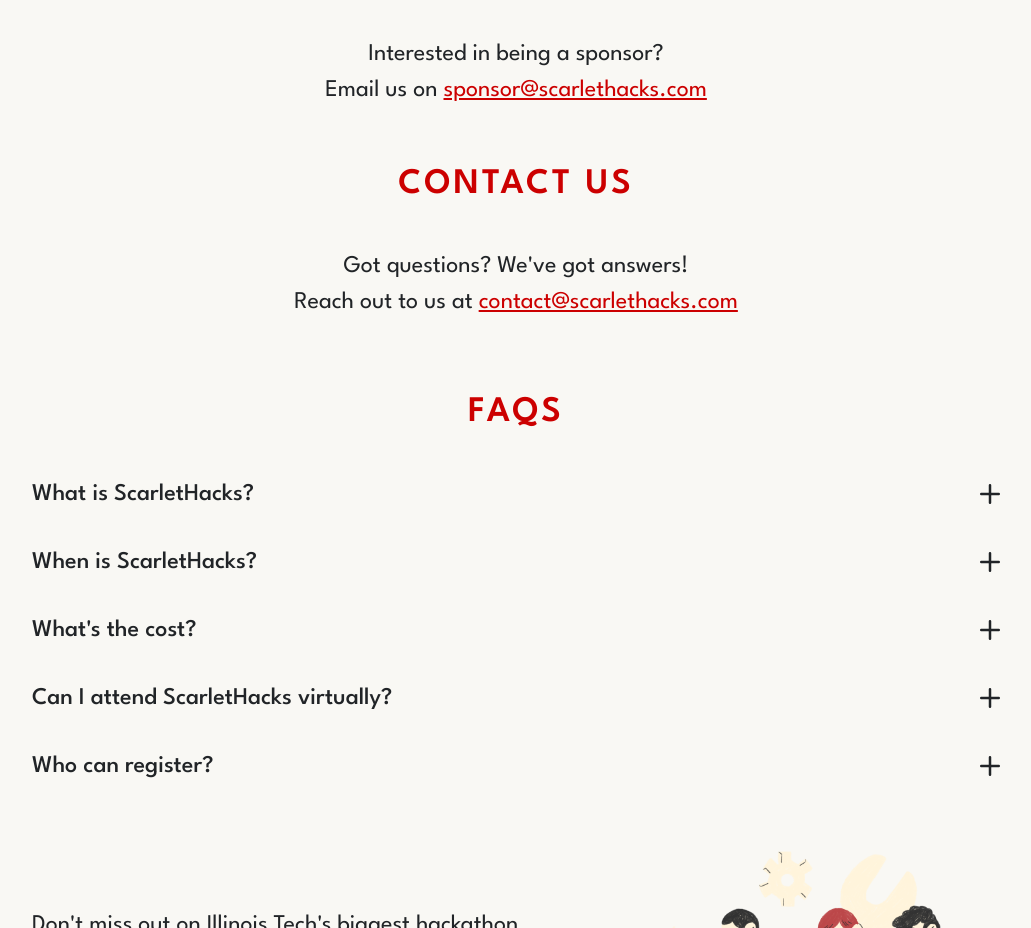
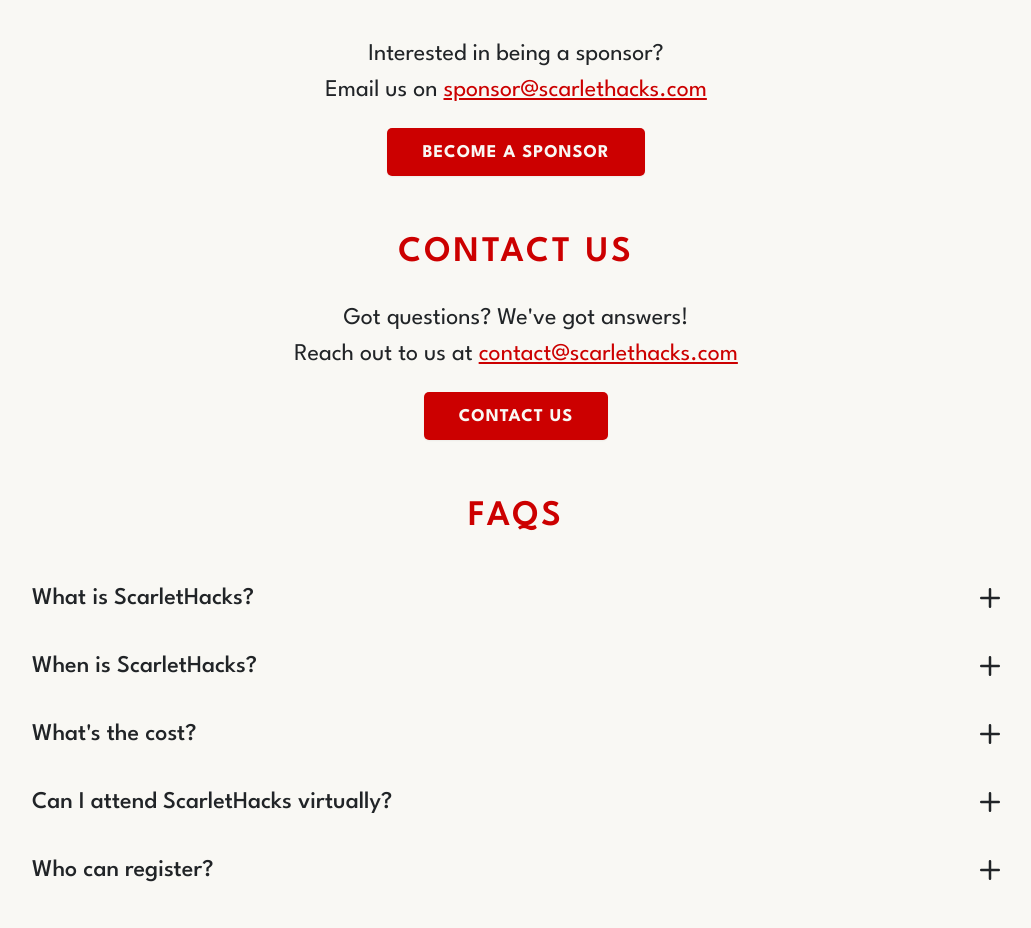
Before and after one commit to iitacm/ScarletHacks2025, a React (Vite) app: page / in a window 1280 px wide. Shown: the part 2441-3369 px from the top of the page, without its empty margins (124-1155 px from the left). Built offline with nearby package versions, Linux system fonts and the light colour scheme.

Commit message:
add meta tags and button for email

```diff
--- a/index.html
+++ b/index.html
@@ -11,6 +11,20 @@
       href="https://fonts.googleapis.com/css2?family=League+Spartan:wght@100..900&display=swap"
       rel="stylesheet"
     />
+    <meta property="og:title" content="ScarletHacks" />
+    <meta
+      property="og:description"
+      content="Illinois Tech's biggest hackathon"
+    />
+    <meta property="og:image" content="/ScarletHacksTextLogo.png" />
+    <meta
+      property="og:image:alt"
+      content="ScarletHacks logo with text and a red background"
+    />
+    <meta property="og:image:type" content="image/png" />
+    <meta property="og:image:width" content="1200" />
+    <meta property="og:image:height" content="630" />
+    <meta property="og:url" content="https://www.scarlethacks.com/" />
   </head>
   <body>
     <div id="root"></div>
--- a/src/pages/main/index.jsx
+++ b/src/pages/main/index.jsx
@@ -263,6 +263,14 @@
     formData.email,
     formData.message,
   ]);
+
+  const handleSponsorEmail = () => {
+    window.location.href = "mailto:sponsor@scarlethacks.com";
+  };
+
+  const handleContactEmail = () => {
+    window.location.href = "mailto:contact@scarlethacks.com";
+  };
 
   return (
     <Flex w="100%" flexDirection={"column"} position={"relative"}>
@@ -725,6 +733,17 @@
               </Text>
             </Link>
           </Box>
+          <Button
+            variant="custom"
+            letterSpacing={"1px"}
+            textTransform="uppercase"
+            size={"lg"}
+            _hover={{ bg: "red.700" }}
+            onClick={handleSponsorEmail}
+            boxShadow="sm"
+          >
+            Become a Sponsor
+          </Button>
         </Flex>
       </FadeInBottom>
 
@@ -750,7 +769,7 @@
           >
             Contact us
           </Text>
-          <Container maxW="1000px" py={4}>
+          <Container maxW="1000px" py={0} textAlign={"center"}>
             {/* <Flex
               direction={{ base: "column", md: "row" }}
               gap={8}
@@ -900,6 +919,18 @@
                 </Text>
               </Link>
             </Box>
+            <Button
+              variant="custom"
+              letterSpacing={"1px"}
+              textTransform="uppercase"
+              size={"lg"}
+              _hover={{ bg: "red.700" }}
+              onClick={handleContactEmail}
+              mt="20px"
+              boxShadow="sm"
+            >
+              Contact Us
+            </Button>
           </Container>
         </Flex>
       </FadeInBottom>
```
Also changed, not shown: public/ScarletHacksTextLogo.png (added).
